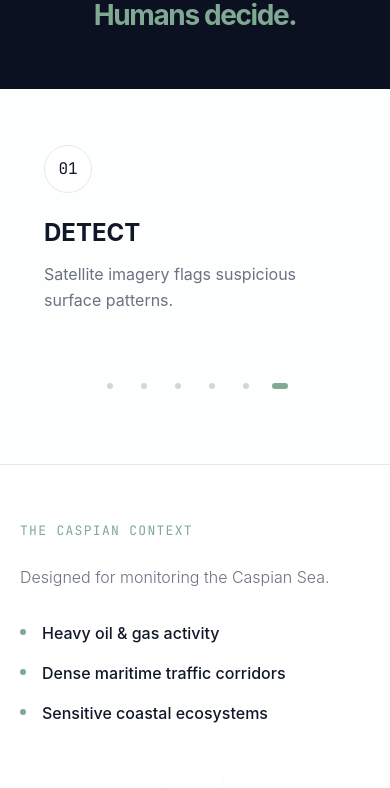
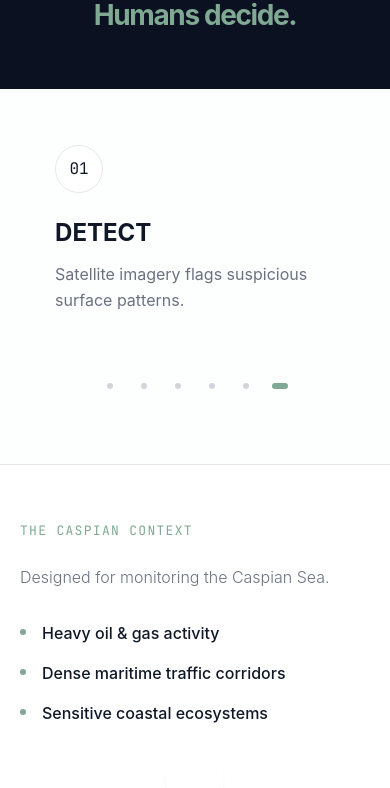
Before and after one commit to arizazadli20/seaseatry, a React (Vite) app: page / in a window 390 px wide. Shown: the part 990-1778 px from the top of the page. Built offline with nearby package versions, Linux system fonts and the light colour scheme.

Commit message:
fix(carousel): center items visually and fix programmatic scroll stopping auto-advance

```diff
--- a/src/components/ui/SnapCarousel.tsx
+++ b/src/components/ui/SnapCarousel.tsx
@@ -95,16 +95,16 @@ export function SnapCarousel({ children, desktopGridClassName, autoAdvance = fal
       <div
         ref={scrollContainerRef}
         className={cn(
-          "flex overflow-x-auto snap-x snap-mandatory scroll-smooth touch-pan-x w-full pb-4",
-          "lg:grid lg:overflow-visible lg:pb-0",
-          "scrollbar-none scroll-padding-inline",
+          "flex overflow-x-auto snap-x snap-mandatory scroll-smooth touch-pan-x w-full pb-4 px-[9vw] gap-4",
+          "lg:grid lg:overflow-visible lg:pb-0 lg:px-0 lg:gap-0",
+          "scrollbar-none",
           "[mask-image:linear-gradient(to_right,transparent,black_5%,black_95%,transparent)] lg:[mask-image:none]",
           desktopGridClassName
         )}
         role="region"
         aria-label={ariaLabel}
         tabIndex={0}
-        onScroll={handleInteraction}
+        onPointerDown={handleInteraction}
         onTouchStart={handleInteraction}
         onFocus={handleInteraction}
         onKeyDown={() => handleInteraction()}
@@ -125,7 +125,7 @@ export function SnapCarousel({ children, desktopGridClassName, autoAdvance = fal
             <div
               data-carousel-item
               data-index={index}
-              className="shrink-0 w-[82vw] max-w-[340px] snap-start lg:w-auto lg:shrink lg:max-w-none"
+              className="shrink-0 w-[82vw] max-w-[340px] snap-center lg:w-auto lg:shrink lg:max-w-none"
             >
               {child}
             </div>
```
